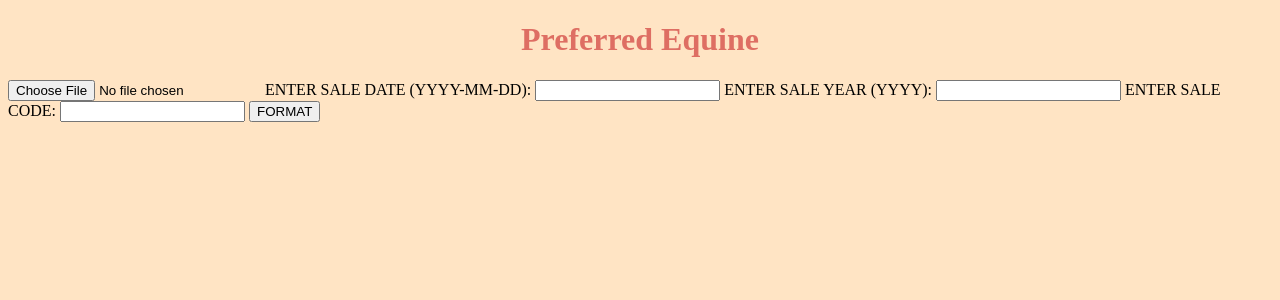
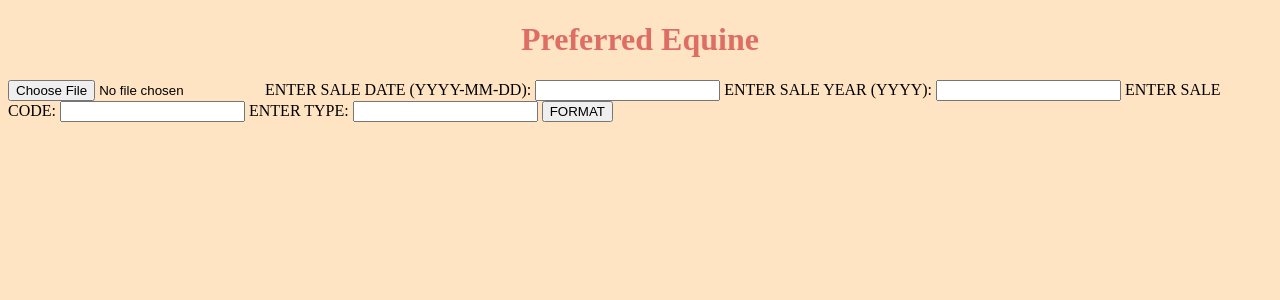
Before and after one commit to monilmody/preferredequinesalesresults, a Flask app: page /views/keenland in a window 1280 px wide. Shown: the top 300 px of the page. Run offline with Flask 3, Linux system fonts and the light colour scheme.

Commit message:
Update keenland.html

```diff
--- a/website/templates/keenland.html
+++ b/website/templates/keenland.html
@@ -15,8 +15,10 @@
         <input type="text" id="saledate" name="saledate" pattern="\d{4}-\d{2}-\d{2}" required>
         <label for="saleyear">ENTER SALE YEAR (YYYY):</label>
         <input type="text" id="saleyear" name="saleyear" pattern="\d{4}" required>
-        <label for="saledate">ENTER SALE CODE:</label>
+        <label for="salecode">ENTER SALE CODE:</label>
         <input type="text" id="salecode" name="salecode" required>
+        <label for="type">ENTER TYPE:</label>
+        <input type="text" name="type" required>
         <button type="submit">FORMAT</button>
     </form>
     {% if message %}
```
